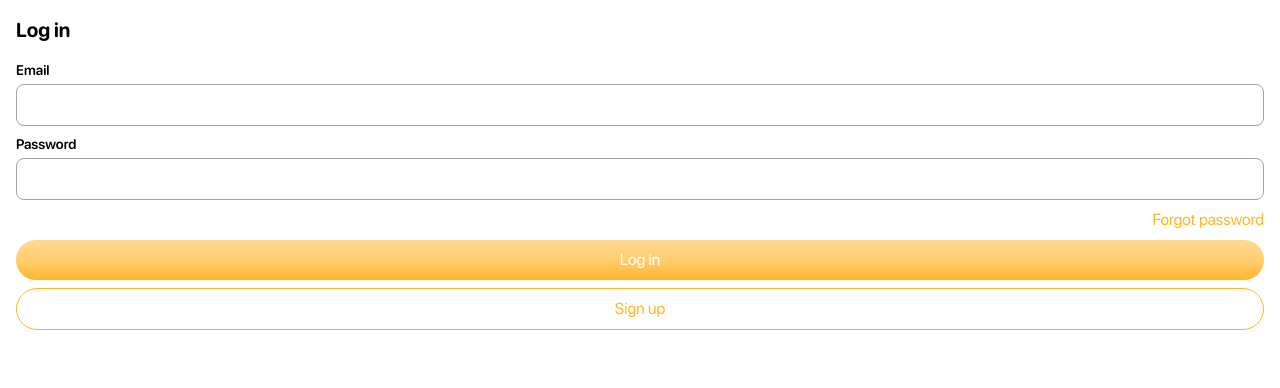
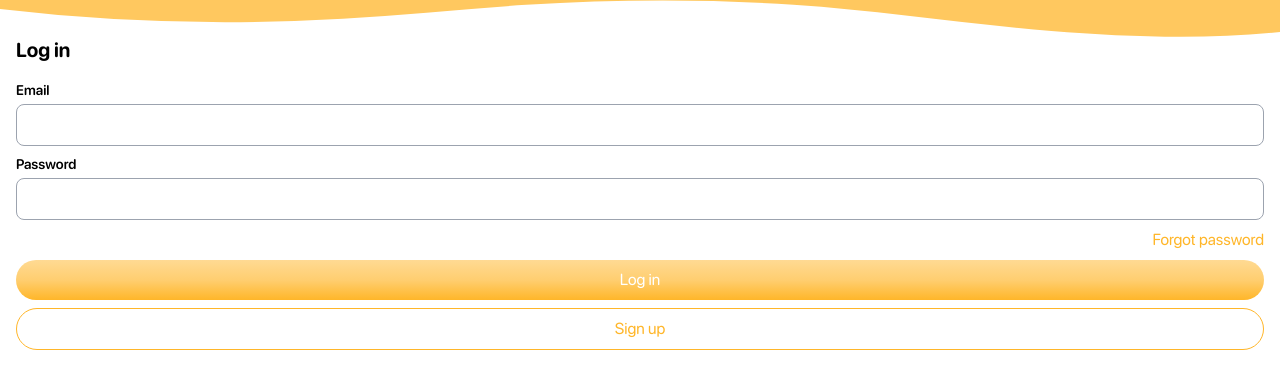
Before and after one commit to alehkonan/speak-georgian-app, a React (Vite) app: page /welcome in a window 1280 px wide. Both pictures are taken after a click on the button "LOG IN". Shown: the top 388 px of the page. Built offline with nearby package versions, Linux system fonts and the light colour scheme; no server answers.

Commit message:
update bg and layout

```diff
--- a/src/app/layouts/main/Navigation.tsx
+++ b/src/app/layouts/main/Navigation.tsx
@@ -7,7 +7,7 @@ export const Navigation = () => {
 
   return (
     <nav>
-      <ul className="p-3 flex justify-center gap-5 min-[380px]:gap-10">
+      <ul className="flex justify-center gap-5 min-[380px]:gap-10">
         {links.map(({ id, Icon, to, title }) => (
           <li key={id}>
             <NavLink
--- a/src/app/layouts/main/index.tsx
+++ b/src/app/layouts/main/index.tsx
@@ -4,6 +4,7 @@ import { Outlet, useNavigate } from 'react-router-dom';
 import { useAuthentication } from 'src/auth';
 import { routes } from '../../routes';
 import { Navigation } from './Navigation';
+import { ReactComponent as Wave } from '../wave.svg';
 
 export const MainLayout = () => {
   const navigate = useNavigate();
@@ -16,10 +17,13 @@ export const MainLayout = () => {
   return (
     <div
       className={classNames([
-        'grid h-screen grid-rows-[1fr_auto]',
-        'bg-khachapuri bg-scroll bg-no-repeat bg-cover bg-center',
+        'grid h-screen grid-rows-[auto_1fr_auto]',
+        'bg-gradient-to-t from-columbia-blue via-anti-flash-white to-cosmic-latte bg-scroll bg-no-repeat bg-cover bg-center',
       ])}
     >
+      <div className="h-10 -mb-5 text-theme">
+        <Wave className="h-full w-full" />
+      </div>
       <main className="px-4 pt-4 sm:w-[80%] md:w-[60%] sm:mx-auto max-w-4xl overflow-hidden">
         <Outlet />
       </main>
--- a/src/app/layouts/public/index.tsx
+++ b/src/app/layouts/public/index.tsx
@@ -1,15 +1,28 @@
 import { useEffect } from 'react';
-import { Outlet, useNavigate } from 'react-router-dom';
+import { Outlet, useLocation, useNavigate } from 'react-router-dom';
 import { routes } from 'src/app/routes';
 import { useAuthentication } from 'src/auth';
+import { ReactComponent as Wave } from '../wave.svg';
 
 export const PublicLayout = () => {
+  const { pathname } = useLocation();
   const navigate = useNavigate();
   const { isAuthenticated } = useAuthentication();
+
+  const isWelcomeScreen = pathname === routes.welcome;
 
   useEffect(() => {
     if (isAuthenticated) navigate(routes.home);
   }, [isAuthenticated]);
 
-  return <Outlet />;
+  return (
+    <div>
+      {!isWelcomeScreen && (
+        <div className="h-10 -mb-5 text-theme">
+          <Wave className="w-full h-full" />
+        </div>
+      )}
+      <Outlet />
+    </div>
+  );
 };
--- a/tailwind.config.cjs
+++ b/tailwind.config.cjs
@@ -4,6 +4,7 @@ const colors = Object.freeze({
   deepCarminePink: '#ff2c2c',
   ripeMango: '#ffb629',
   maize: '#ffc148',
+  theme: '#ffc85f',
   orangeYellow: '#ffce70',
   caramel: '#ffda93',
   peach: '#ffe8bc',
@@ -37,6 +38,7 @@ module.exports = {
         maize: colors.maize,
         'raisin-black': colors.raisinBlack,
         'anti-flash-white': colors.antiFlashWhite,
+        theme: colors.theme,
       },
       gradientColorStops: {
         'ripe-mango': colors.ripeMango,
@@ -46,9 +48,8 @@ module.exports = {
         'deep-carmine-pink': colors.deepCarminePink,
         'picton-blue': colors.pictonBlue,
         'columbia-blue': colors.columbiaBlue,
-      },
-      backgroundImage: {
-        khachapuri: "url('/src/assets/images/background.avif')",
+        'cosmic-latte': colors.cosmicLatte,
+        'anti-flash-white': colors.antiFlashWhite,
       },
       borderColor: {
         'ripe-mango': colors.ripeMango,
```
Also changed, not shown: src/app/layouts/wave.svg (added), src/assets/images/background.avif (deleted).
